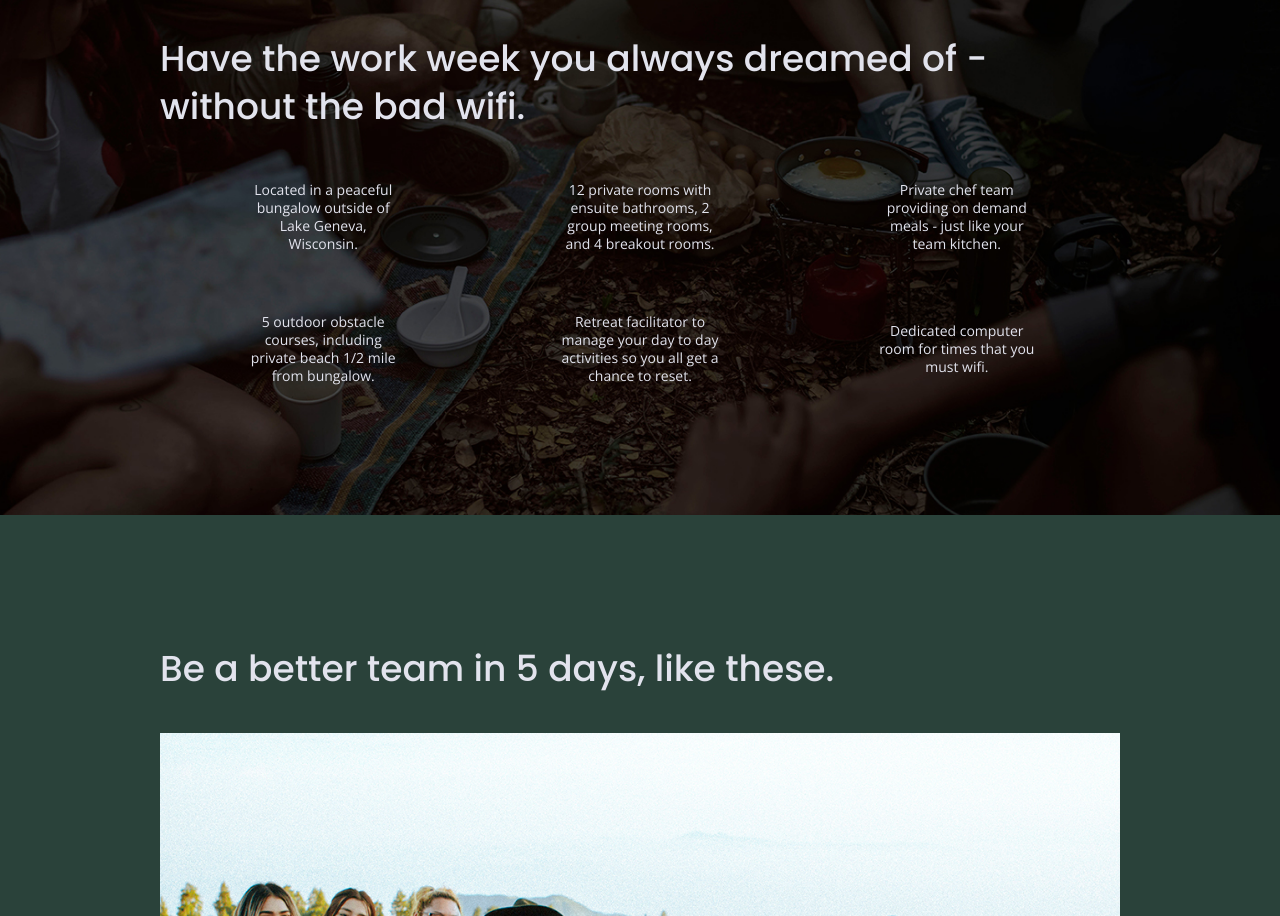
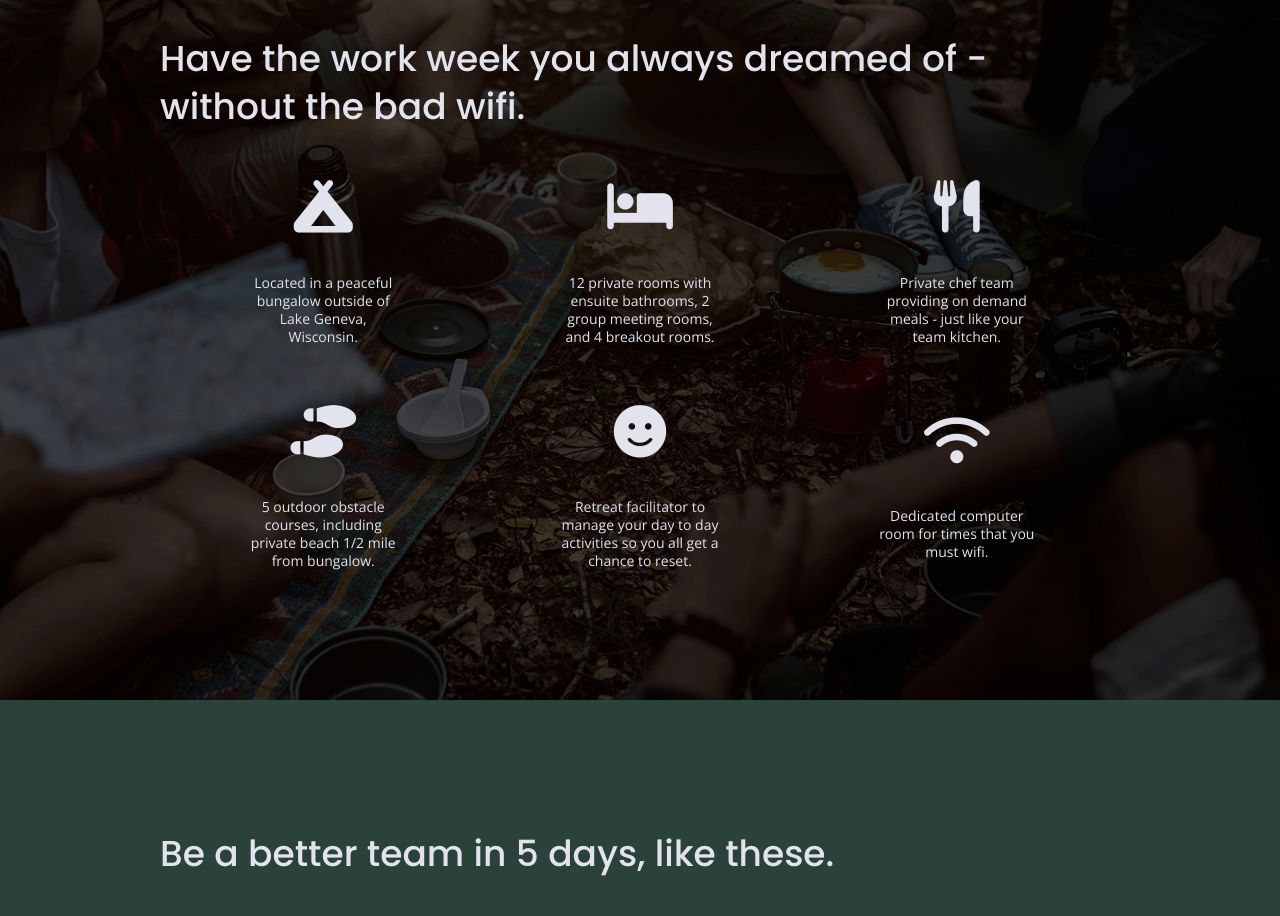
Before and after one commit to ryanjeffrey/unplugged-site, a website built with Parcel: page index.html in a window 1280 px wide. Shown: the part 1125-2041 px from the top of the page. Built offline with nearby package versions, Linux system fonts and the light colour scheme.

Commit message:
Added icons from font awesome

```diff
--- a/css/main.css
+++ b/css/main.css
@@ -194,6 +194,7 @@
   font-size: 1.125em;
   font-weight: 700;
   text-transform: uppercase;
+  padding: 0;
 }
 
 header nav ul {
@@ -202,6 +203,7 @@
   align-items: center;
   flex-flow: row wrap;
   width: 100%;
+  padding: 0;
 }
 
 header nav ul li {
@@ -323,6 +325,12 @@
   width: 63%;
   margin: 30px 0;
 }
+
+.features i {
+	font-size: 3.75em;
+  margin-bottom: 40px;
+}
+
 .features .features-items {
   display: flex;
   justify-content: center;
--- a/index.html
+++ b/index.html
@@ -20,6 +20,8 @@
   <link rel="stylesheet" href="css/main.css">
   <!-- Google Fonts -->
   <link href="https://fonts.googleapis.com/css?family=Open+Sans:400,700|Poppins:500,700" rel="stylesheet">
+  <!-- Font Awesome icons -->
+  <script src="https://kit.fontawesome.com/dd248faba0.js" crossorigin="anonymous"></script>
 
   <meta name="theme-color" content="#fafafa">
 </head>
@@ -73,27 +75,39 @@
       <h2>Have the work week you always dreamed of - without the bad wifi.</h2>
       <div class="features-items">
         <article>
-          <p class="fontawesome-icon"></p>
+          <p class="fontawesome-icon">
+            <i class="fas fa-campground"></i>
+          </p>
           <p class="features-item-description">Located in a peaceful bungalow outside of Lake Geneva, Wisconsin.</p>
         </article>
         <article>
-          <p class="fontawesome-icon"></p>
+          <p class="fontawesome-icon">
+            <i class="fas fa-bed"></i>
+          </p>
           <p class="features-item-description">12 private rooms with ensuite bathrooms, 2 group meeting rooms, and 4 breakout rooms.</p>
         </article>
         <article>
-          <p class="fontawesome-icon"></p>
+          <p class="fontawesome-icon">
+            <i class="fas fa-utensils"></i>
+          </p>
           <p class="features-item-description">Private chef team providing on demand meals - just like your team kitchen.</p>
         </article>
         <article>
-          <p class="fontawesome-icon"></p>
+          <p class="fontawesome-icon">
+            <i class="fas fa-shoe-prints"></i>
+          </p>
           <p class="features-item-description">5 outdoor obstacle courses, including private beach 1/2 mile from bungalow.</p>
         </article>
         <article>
-          <p class="fontawesome-icon"></p>
+          <p class="fontawesome-icon">
+            <i class="fas fa-smile"></i>
+          </p>
           <p class="features-item-description">Retreat facilitator to manage your day to day activities so you all get a chance to reset.</p>
         </article>
         <article>
-          <p class="fontawesome-icon"></p>
+          <p class="fontawesome-icon">
+            <i class="fas fa-wifi"></i>
+          </p>
           <p class="features-item-description">Dedicated computer room for times that you must wifi.</p>
         </article>
       </div>
```
Also changed, not shown: about/index.html (+2 -0 lines), faq/index.html (+2 -0 lines).
